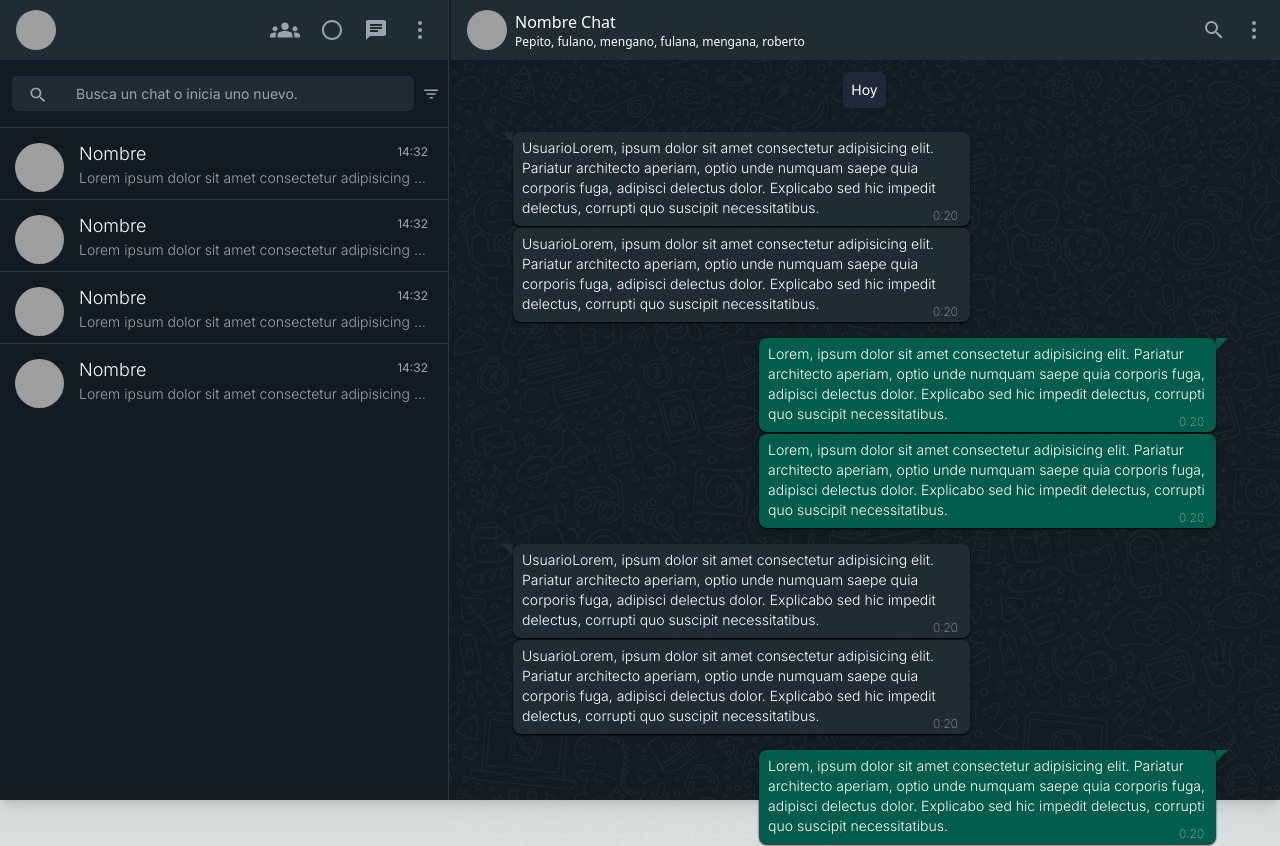
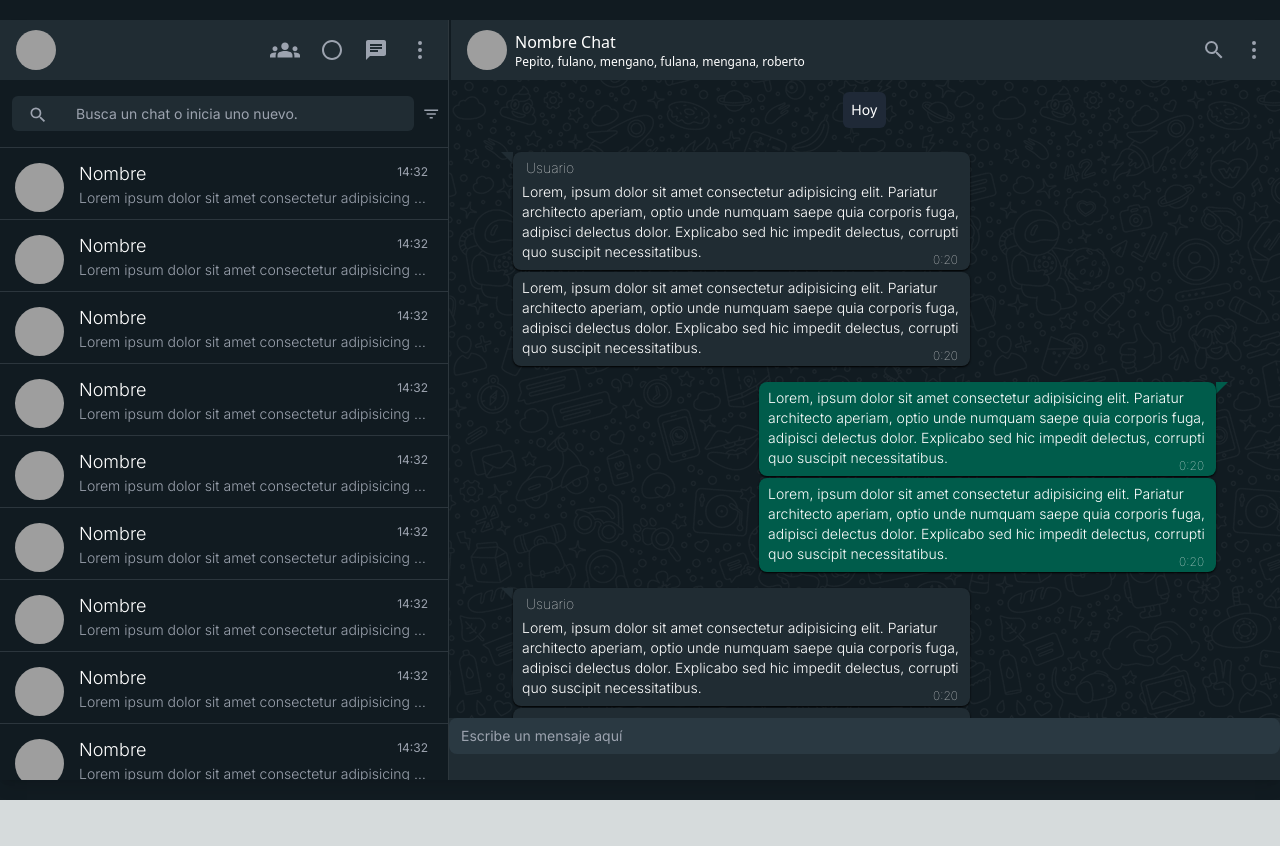
Before and after one commit to gonzaliski/chatrooms-whatsapp, a Next.js app: page /rooms in a window 1280 px wide. After the commit the page ends 800 px from the top, so only its background shows below. Built offline with nearby package versions, Linux system fonts and the light colour scheme; grey boxes are pictures that could not be loaded.

Commit message:
conversation structure with scrollbar

```diff
--- a/app/layout.tsx
+++ b/app/layout.tsx
@@ -18,7 +18,7 @@ export default function RootLayout({
     <html lang="en">
       <body className={inter.className}>
         <Providers>
-          <div className="h-screen bg-wpp-green.100">{children}</div>
+          <div className="flex h-screen bg-wpp-green.100">{children}</div>
         </Providers>
       </body>
     </html>
--- a/app/rooms/page.tsx
+++ b/app/rooms/page.tsx
@@ -12,11 +12,23 @@ import {
 export default function Rooms() {
   return (
     <>
-      <section className="flex container mx-auto h-full items-center justify-center shadow-lg">
+      <section className="flex container mx-auto h-screen lg:h-[95%] self-center w-full items-center justify-center shadow-lg">
         <div className="flex flex-col flex-1 items-center gap-4 w-full h-full border-r border-gray-400/20">
           <UserTab />
           <SearchBar />
-          <div className="flex flex-col h-full w-full">
+          <div className="flex flex-col h-full w-full overflow-auto">
+            <ChatCard />
+            <ChatCard />
+            <ChatCard />
+            <ChatCard />
+            <ChatCard />
+            <ChatCard />
+            <ChatCard />
+            <ChatCard />
+            <ChatCard />
+            <ChatCard />
+            <ChatCard />
+            <ChatCard />
             <ChatCard />
             <ChatCard />
             <ChatCard />
@@ -25,14 +37,10 @@ export default function Rooms() {
         </div>
         <div className="flex flex-col flex-grow h-full w-full h-full">
           <ChatHeader />
-          <div className="h-full w-full relative">
+          <div className="h-full w-full relative overflow-auto">
             <div className="h-full w-full bg-wpp_chat bg-repeat opacity-5 absolute object-cover -z-9"></div>{" "}
-            <div className="flex flex-col relative z-10 h-full w-full">
-              <div className="flex w-full text-white justify-center pt-3 mb-6">
-                <div className="flex w-30% h-30px text-sm rounded-md bg-gray-800 p-2">
-                  Hoy
-                </div>
-              </div>
+            <div className="flex flex-col relative z-10 h-full w-full overflow-auto">
+              <DateInfo />
               {messages.map((m, idx) => {
                 let prevMessage = messages[idx - 1];
                 let shouldHaveNoCorner = prevMessage
@@ -40,6 +48,7 @@ export default function Rooms() {
                   : true;
                 return (
                   <Message
+                    key={m.id}
                     incoming={m.incoming}
                     message={m.message}
                     from={m.from}
@@ -51,9 +60,26 @@ export default function Rooms() {
               })}
             </div>
           </div>
+          <div className="min-h-[62px] bg-wpp-green.300">
+            <input
+              type="text"
+              placeholder="Escribe un mensaje aquí"
+              className="bg-wpp-darkblue py-2 px-3 rounded-lg text-gray-600 text-sm w-full flex-grow"
+            />
+          </div>
         </div>
       </section>
     </>
+  );
+}
+
+function DateInfo() {
+  return (
+    <div className="flex w-full text-white justify-center pt-3 mb-6">
+      <div className="flex w-30% h-30px text-sm rounded-md bg-gray-800 p-2">
+        Hoy
+      </div>
+    </div>
   );
 }
 
@@ -71,6 +97,10 @@ function Message({
     : "rotate-45 transform origin-top-right";
   let messageCornerPosition = incoming ? "top-0 -left-3" : "top-0 -right-3";
   let borderPos = incoming ? "tl" : "tr";
+  let roundedBorderCorner = prevIsFromOther
+    ? `rounded-${borderPos}-none`
+    : null;
+
   return (
     <div
       className={`flex flex-col ${
@@ -78,14 +108,11 @@ function Message({
       } w-full px-16 ${!prevIsFromOther || isLast ? "mb-4" : "mb-0.5"}`}
     >
       <div
-        className={`max-w-[65%] ${color} text-white px-[9px] pt-[6px] pb-[8px] rounded-lg ${
-          //arreglar esto
-          incoming || prevIsFromOther
-            ? `rounded-${borderPos}-none`
-            : `rounded-${borderPos}-none`
-        } relative shadow-black shadow-sm text-sm font-light`}
+        className={`max-w-[65%] ${color} text-white px-[9px] pt-[6px] pb-[8px] rounded-lg ${roundedBorderCorner} relative shadow-black shadow-sm text-sm font-light`}
       >
-        {incoming && <span>{from}</span>}
+        {incoming && prevIsFromOther && (
+          <h5 className="pl-1 pb-1 text-sm font-thin text-white">{from}</h5>
+        )}
         <span>{message}</span>
         {prevIsFromOther && (
           <div
@@ -94,7 +121,7 @@ function Message({
             <div className={` h-5 ${color} ${messageCornerProps}`}></div>
           </div>
         )}
-        <div className="text-xs font-thin absolute bottom-0.5 right-3">
+        <div className="text-xs font-thin absolute bottom-0.5 right-3 rounded-tl">
           <span>{timeStamp}</span>
         </div>
       </div>
@@ -139,7 +166,7 @@ function SearchBar() {
 
 function ChatCard() {
   return (
-    <div className="flex text-white items-center justify-start max-w-md h-[72px] relative border-t border-gray-400/20">
+    <div className="flex text-white items-center justify-start max-w-md min-h-[72px] relative border-t border-gray-400/20">
       <div className="px-[15px]">
         <Image
           src="https://images.pexels.com/photos/2589653/pexels-photo-2589653.jpeg?auto=compress&cs=tinysrgb&h=650&w=940"
--- a/utils/mocks.ts
+++ b/utils/mocks.ts
@@ -2,6 +2,7 @@ const timeMock =
   new Date().getHours().toString() + ":" + new Date().getMinutes().toString();
 export const messages = [
   {
+    id: "1235dfssd",
     incoming: true,
     message:
       "Lorem, ipsum dolor sit amet consectetur adipisicing elit. Pariatur architecto aperiam, optio unde numquam saepe quia corporis fuga, adipisci delectus dolor. Explicabo sed hic impedit delectus, corrupti quo suscipit necessitatibus.",
@@ -9,6 +10,7 @@ export const messages = [
     timeStamp: timeMock,
   },
   {
+    id: "asd7234",
     incoming: true,
     message:
       "Lorem, ipsum dolor sit amet consectetur adipisicing elit. Pariatur architecto aperiam, optio unde numquam saepe quia corporis fuga, adipisci delectus dolor. Explicabo sed hic impedit delectus, corrupti quo suscipit necessitatibus.",
@@ -16,6 +18,7 @@ export const messages = [
     timeStamp: timeMock,
   },
   {
+    id: "18566xs",
     incoming: false,
     message:
       "Lorem, ipsum dolor sit amet consectetur adipisicing elit. Pariatur architecto aperiam, optio unde numquam saepe quia corporis fuga, adipisci delectus dolor. Explicabo sed hic impedit delectus, corrupti quo suscipit necessitatibus.",
@@ -23,6 +26,7 @@ export const messages = [
     timeStamp: timeMock,
   },
   {
+    id: "86dmeioe",
     incoming: false,
     message:
       "Lorem, ipsum dolor sit amet consectetur adipisicing elit. Pariatur architecto aperiam, optio unde numquam saepe quia corporis fuga, adipisci delectus dolor. Explicabo sed hic impedit delectus, corrupti quo suscipit necessitatibus.",
@@ -30,6 +34,7 @@ export const messages = [
     timeStamp: timeMock,
   },
   {
+    id: "7n8905v34",
     incoming: true,
     message:
       "Lorem, ipsum dolor sit amet consectetur adipisicing elit. Pariatur architecto aperiam, optio unde numquam saepe quia corporis fuga, adipisci delectus dolor. Explicabo sed hic impedit delectus, corrupti quo suscipit necessitatibus.",
@@ -37,6 +42,7 @@ export const messages = [
     timeStamp: timeMock,
   },
   {
+    id: "5238907n",
     incoming: true,
     message:
       "Lorem, ipsum dolor sit amet consectetur adipisicing elit. Pariatur architecto aperiam, optio unde numquam saepe quia corporis fuga, adipisci delectus dolor. Explicabo sed hic impedit delectus, corrupti quo suscipit necessitatibus.",
@@ -44,6 +50,7 @@ export const messages = [
     timeStamp: timeMock,
   },
   {
+    id: "8203c45u",
     incoming: false,
     message:
       "Lorem, ipsum dolor sit amet consectetur adipisicing elit. Pariatur architecto aperiam, optio unde numquam saepe quia corporis fuga, adipisci delectus dolor. Explicabo sed hic impedit delectus, corrupti quo suscipit necessitatibus.",
```
